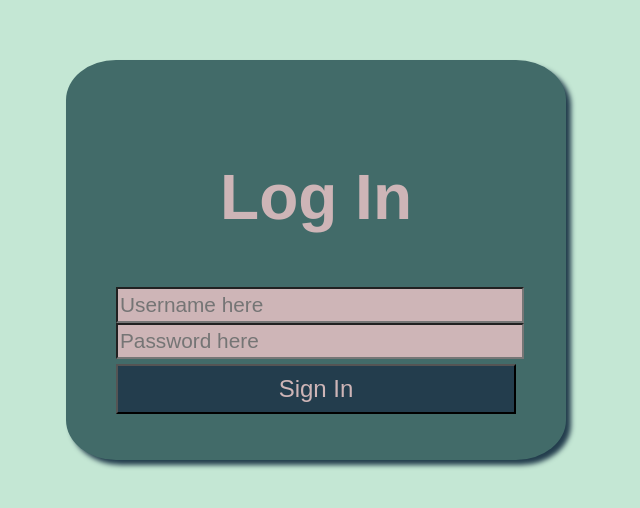
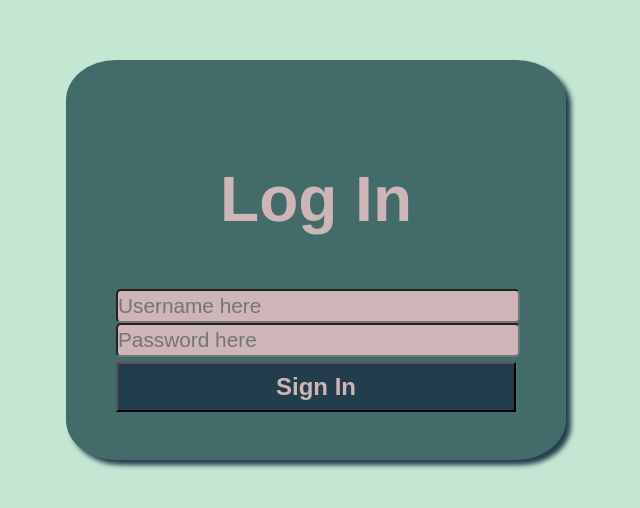
Before and after one commit to HydratedMunkey/christopher-olvera-login-ui-project, a plain HTML site: page login.html in a window 1280 px wide. Shown: the part 148-656 px from the top of the page, without its empty margins (324-964 px from the left). Drawn offline with Linux system fonts and the light colour scheme.

Commit message:
fixed inputs looking weird and made design more smooth

```diff
--- a/login-styles.css
+++ b/login-styles.css
@@ -46,17 +46,18 @@ body {
 }
 
 .text-input {
-    /* border-radius: 5px; */
+    border-radius: 5px;
     font-size: 1.3rem;
     width: 100%;
     height: 30px;
-    border: 0px 0px 0px 0px;
+    padding: 0px 0px 0px 0px;
     background-color: var(--text-color);
 }
 
 #sign-in-button {
     margin-top: 5px;
     font-size: 1.5rem;
+    font-weight: bold;
     width: 100%;
     height: 50px;
     color: var(--text-color);
```
